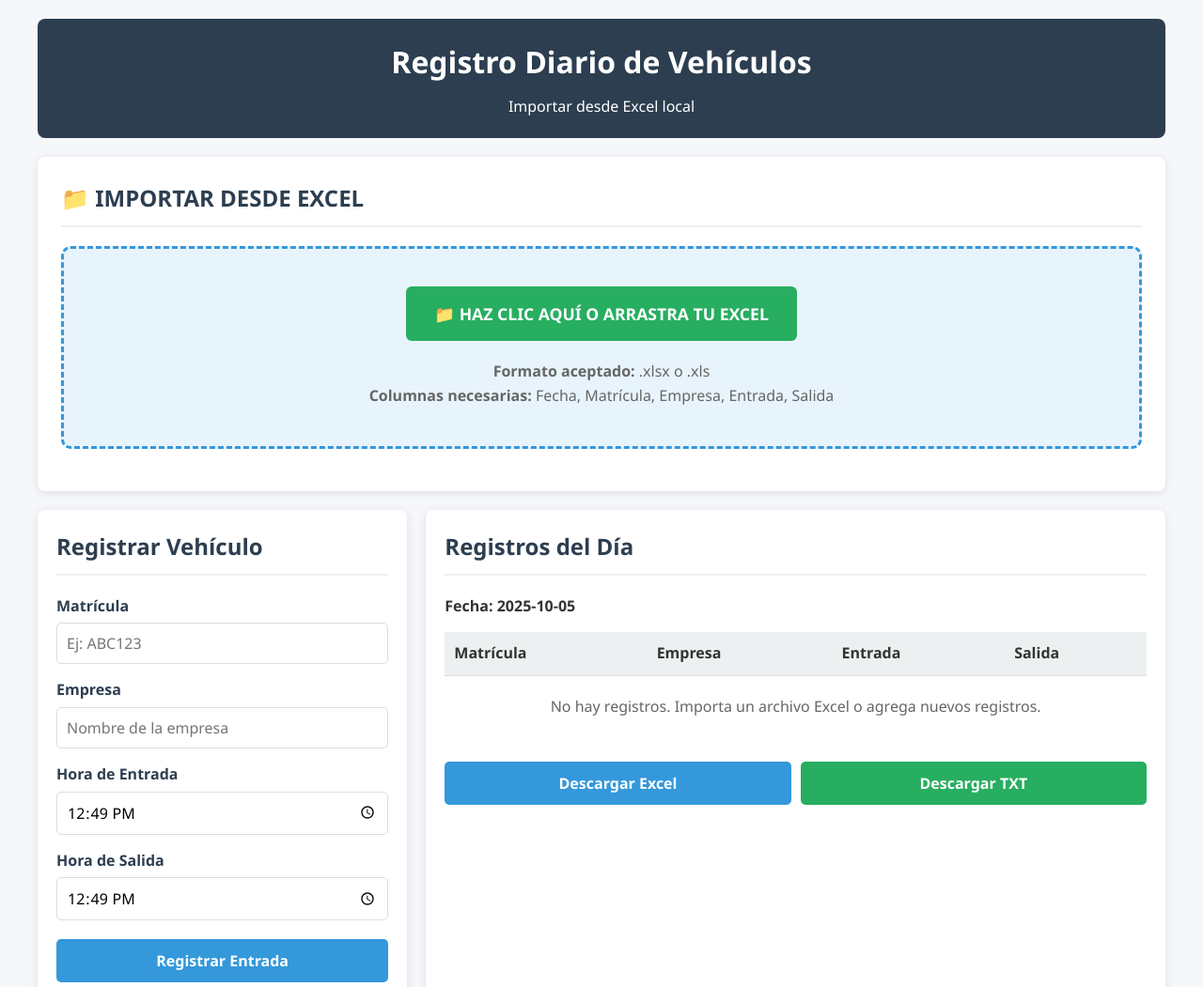
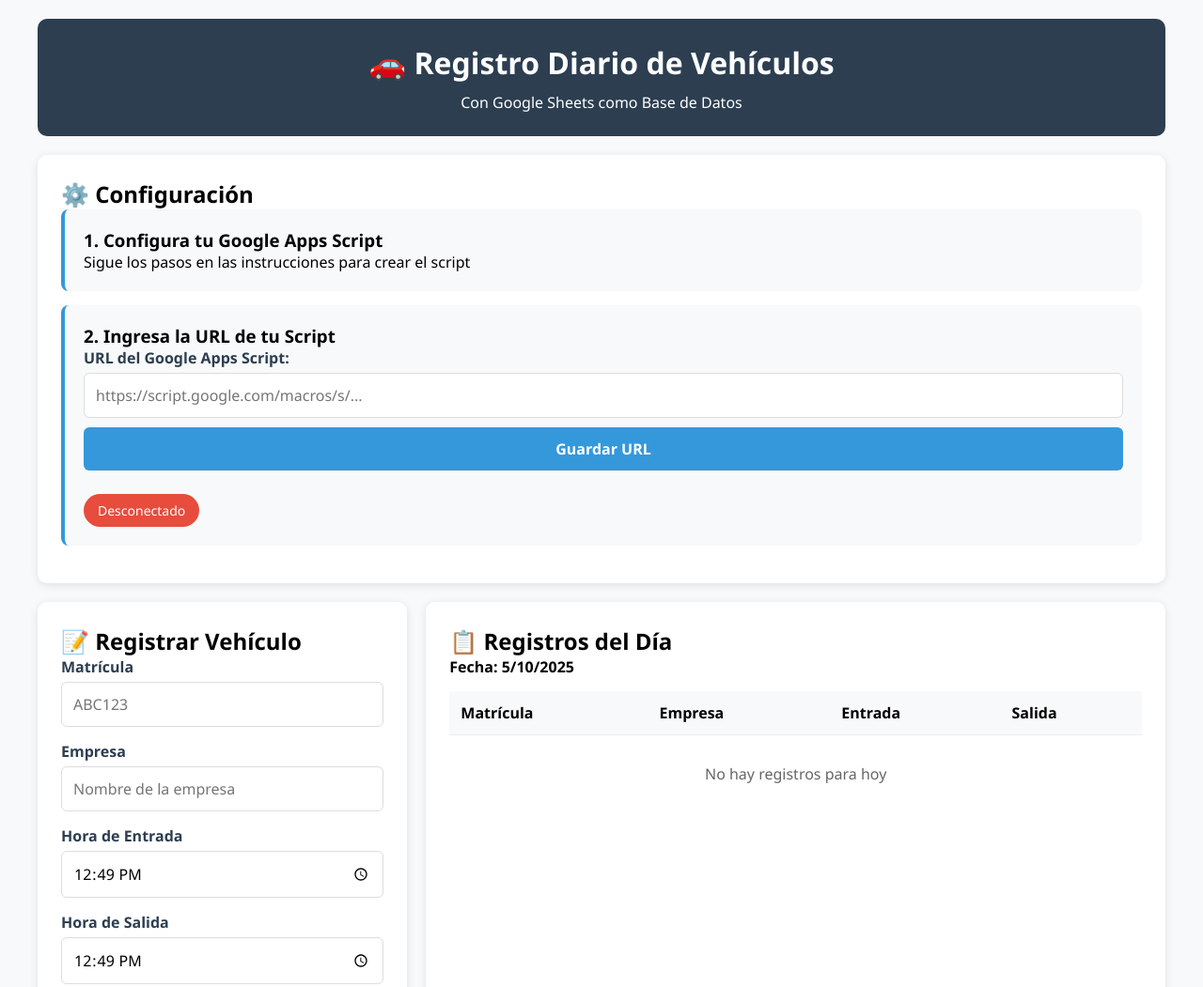
Before and after one commit to Drake-Zerep/registrocoches, a plain HTML site: page index.html in a window 1280 px wide. Shown: the top 1051 px of the page at 94% size. Drawn offline with Linux system fonts and the light colour scheme.

Commit message:
Actualizado Google Sheets
1.3

```diff
--- a/index.html
+++ b/index.html
@@ -3,9 +3,16 @@
 <head>
     <meta charset="UTF-8">
     <meta name="viewport" content="width=device-width, initial-scale=1.0">
-    <title>Registro Vehículos - Importar Excel</title>
-    <script src="https://cdnjs.cloudflare.com/ajax/libs/xlsx/0.18.5/xlsx.full.min.js"></script>
+    <title>Registro Vehículos - Google Sheets</title>
     <style>
+        :root {
+            --primary: #2c3e50;
+            --secondary: #3498db;
+            --success: #27ae60;
+            --danger: #e74c3c;
+            --warning: #f39c12;
+        }
+
         * {
             box-sizing: border-box;
             margin: 0;
@@ -14,9 +21,7 @@
         }
 
         body {
-            background-color: #f5f7fa;
-            color: #333;
-            line-height: 1.6;
+            background: #f8f9fa;
             padding: 20px;
         }
 
@@ -26,80 +31,80 @@
         }
 
         header {
-            background-color: #2c3e50;
+            background: var(--primary);
             color: white;
-            padding: 20px;
+            padding: 25px;
+            border-radius: 10px;
             text-align: center;
-            border-radius: 8px;
             margin-bottom: 20px;
         }
 
         h1 {
-            font-size: 2rem;
             margin-bottom: 10px;
         }
 
-        .import-section {
-            background-color: white;
+        .config-section {
+            background: white;
             padding: 25px;
-            border-radius: 8px;
+            border-radius: 10px;
             margin-bottom: 20px;
             box-shadow: 0 2px 10px rgba(0,0,0,0.1);
         }
 
-        .section-title {
-            color: #2c3e50;
-            margin-bottom: 20px;
-            padding-bottom: 10px;
-            border-bottom: 2px solid #ecf0f1;
+        .config-step {
+            background: #f8f9fa;
+            padding: 20px;
+            border-radius: 8px;
+            margin-bottom: 15px;
+            border-left: 4px solid var(--secondary);
         }
 
-        /* ESTILOS PARA EL ÁREA DE IMPORTACIÓN - MÁS VISIBLE */
-        .file-upload {
-            border: 3px dashed #3498db;
-            border-radius: 10px;
-            padding: 40px 20px;
-            text-align: center;
-            margin-bottom: 20px;
-            background-color: #e8f4fc;
-            transition: all 0.3s;
-            cursor: pointer;
+        .form-group {
+            margin-bottom: 15px;
         }
 
-        .file-upload:hover {
-            border-color: #2980b9;
-            background-color: #d6eaf8;
+        label {
+            display: block;
+            margin-bottom: 5px;
+            font-weight: 600;
+            color: var(--primary);
         }
 
-        .file-upload.dragover {
-            border-color: #27ae60;
-            background-color: #d5f4e6;
+        input, button {
+            width: 100%;
+            padding: 12px;
+            border: 1px solid #ddd;
+            border-radius: 6px;
+            font-size: 16px;
         }
 
-        .file-input {
-            display: none;
+        input:focus {
+            outline: none;
+            border-color: var(--secondary);
         }
 
-        .file-label {
-            display: inline-block;
-            padding: 15px 30px;
-            background-color: #27ae60;
-            color: white;
+        .btn {
+            padding: 12px 20px;
+            border: none;
             border-radius: 6px;
-            font-weight: bold;
-            font-size: 1.1rem;
             cursor: pointer;
-            transition: background-color 0.3s;
+            font-weight: 600;
+            transition: all 0.3s;
         }
 
-        .file-label:hover {
-            background-color: #219955;
+        .btn-primary {
+            background: var(--secondary);
+            color: white;
         }
 
-        .file-info {
-            margin-top: 15px;
-            color: #666;
-            font-size: 1rem;
+        .btn-success {
+            background: var(--success);
+            color: white;
+        }
+
+        .btn-danger {
+            background: var(--danger);
+            color: white;
         }
 
         .main-content {
@@ -115,53 +120,10 @@
         }
 
         .form-section, .records-section {
-            background-color: white;
-            padding: 20px;
-            border-radius: 8px;
+            background: white;
+            padding: 25px;
+            border-radius: 10px;
             box-shadow: 0 2px 10px rgba(0,0,0,0.1);
-        }
-
-        .form-group {
-            margin-bottom: 15px;
-        }
-
-        label {
-            display: block;
-            margin-bottom: 5px;
-            font-weight: 600;
-            color: #2c3e50;
-        }
-
-        input, button {
-            width: 100%;
-            padding: 10px;
-            border: 1px solid #ddd;
-            border-radius: 5px;
-            font-size: 1rem;
-        }
-
-        .btn {
-            padding: 12px 20px;
-            border: none;
-            border-radius: 5px;
-            cursor: pointer;
-            font-weight: 600;
-            margin: 5px 0;
-        }
-
-        .btn-primary {
-            background-color: #3498db;
-            color: white;
-        }
-
-        .btn-success {
-            background-color: #27ae60;
-            color: white;
-        }
-
-        .btn-danger {
-            background-color: #e74c3c;
-            color: white;
         }
 
         .records-table {
@@ -171,14 +133,32 @@
         }
 
         .records-table th, .records-table td {
-            padding: 10px;
+            padding: 12px;
             text-align: left;
-            border-bottom: 1px solid #ddd;
+            border-bottom: 1px solid #eee;
         }
 
         .records-table th {
-            background-color: #ecf0f1;
+            background: #f8f9fa;
             font-weight: 600;
+        }
+
+        .status {
+            padding: 8px 15px;
+            border-radius: 20px;
+            font-size: 14px;
+            margin-top: 10px;
+            display: inline-block;
+        }
+
+        .status.connected {
+            background: var(--success);
+            color: white;
+        }
+
+        .status.disconnected {
+            background: var(--danger);
+            color: white;
         }
 
         .notification {
@@ -186,51 +166,54 @@
             top: 20px;
             right: 20px;
             padding: 15px 20px;
-            border-radius: 5px;
+            border-radius: 6px;
             color: white;
             font-weight: 600;
             z-index: 1000;
         }
 
         .notification.success {
-            background-color: #27ae60;
+            background: var(--success);
         }
 
         .notification.error {
-            background-color: #e74c3c;
+            background: var(--danger);
         }
     </style>
 </head>
 <body>
     <div class="container">
         <header>
-            <h1>Registro Diario de Vehículos</h1>
-            <p>Importar desde Excel local</p>
+            <h1>🚗 Registro Diario de Vehículos</h1>
+            <p>Con Google Sheets como Base de Datos</p>
         </header>
 
-        <!-- 🟢 ¡ESTA ES EL ÁREA PARA ARRASTRAR EXCEL! -->
-        <div class="import-section">
-            <h2 class="section-title">📁 IMPORTAR DESDE EXCEL</h2>
+        <div class="config-section">
+            <h2>⚙️ Configuración</h2>
 
-            <div class="file-upload" id="file-upload">
-                <input type="file" id="excel-file" class="file-input" accept=".xlsx, .xls">
-                <label for="excel-file" class="file-label">
-                    📁 HAZ CLIC AQUÍ O ARRASTRA TU EXCEL
-                </label>
-                <div class="file-info">
-                    <strong>Formato aceptado:</strong> .xlsx o .xls<br>
-                    <strong>Columnas necesarias:</strong> Fecha, Matrícula, Empresa, Entrada, Salida
+            <div class="config-step">
+                <h3>1. Configura tu Google Apps Script</h3>
+                <p>Sigue los pasos en las instrucciones para crear el script</p>
             </div>
+
+            <div class="config-step">
+                <h3>2. Ingresa la URL de tu Script</h3>
+                <div class="form-group">
+                    <label>URL del Google Apps Script:</label>
+                    <input type="text" id="script-url" placeholder="https://script.google.com/macros/s/...">
+                    <button id="save-url" class="btn btn-primary" style="margin-top: 10px;">Guardar URL</button>
+                </div>
+                <div id="connection-status" class="status disconnected">Desconectado</div>
             </div>
         </div>
 
         <div class="main-content">
             <div class="form-section">
-                <h2 class="section-title">Registrar Vehículo</h2>
+                <h2>📝 Registrar Vehículo</h2>
                 <form id="vehicle-form">
                     <div class="form-group">
                         <label for="plate">Matrícula</label>
-                        <input type="text" id="plate" placeholder="Ej: ABC123" required>
+                        <input type="text" id="plate" placeholder="ABC123" required>
                     </div>
 
                     <div class="form-group">
@@ -254,9 +237,9 @@
             </div>
 
             <div class="records-section">
-                <h2 class="section-title">Registros del Día</h2>
+                <h2>📋 Registros del Día</h2>
                 <div id="current-date" style="margin-bottom: 15px; font-weight: 600;"></div>
-                <div class="table-container">
+
                 <table class="records-table">
                     <thead>
                         <tr>
@@ -269,14 +252,8 @@
                     <tbody id="records-body">
                     </tbody>
                 </table>
-                    <div id="no-records-message" style="text-align: center; padding: 20px; color: #666;">
-                        No hay registros. Importa un archivo Excel o agrega nuevos registros.
-                    </div>
-                </div>
-
-                <div style="margin-top: 20px; display: flex; gap: 10px;">
-                    <button id="export-excel" class="btn btn-primary">Descargar Excel</button>
-                    <button id="export-txt" class="btn btn-success">Descargar TXT</button>
+                <div id="no-records" style="text-align: center; padding: 30px; color: #666;">
+                    No hay registros para hoy
                 </div>
             </div>
         </div>
@@ -285,8 +262,177 @@
     <div id="notification" class="notification" style="display: none;"></div>
 
     <script>
-        // Código JavaScript simplificado para la funcionalidad básica
-        let VEHICLE_DATA = { records: [], companies: {} };
+        // Configuración
+        let SCRIPT_URL = localStorage.getItem('google_script_url') || '';
+
+        // Elementos DOM
+        const scriptUrlInput = document.getElementById('script-url');
+        const saveUrlBtn = document.getElementById('save-url');
+        const statusDiv = document.getElementById('connection-status');
+        const vehicleForm = document.getElementById('vehicle-form');
+        const registerExitBtn = document.getElementById('register-exit');
+        const recordsBody = document.getElementById('records-body');
+        const noRecordsDiv = document.getElementById('no-records');
+        const currentDateDiv = document.getElementById('current-date');
+
+        // Inicializar
+        function init() {
+            scriptUrlInput.value = SCRIPT_URL;
+            updateConnectionStatus();
+            setCurrentDateTime();
+
+            if (SCRIPT_URL) {
+                loadTodayRecords();
+            }
+
+            // Event listeners
+            saveUrlBtn.addEventListener('click', saveScriptUrl);
+            vehicleForm.addEventListener('submit', handleFormSubmit);
+            registerExitBtn.addEventListener('click', handleExitRegistration);
+        }
+
+        function setCurrentDateTime() {
+            const now = new Date();
+            const dateStr = now.toLocaleDateString('es-ES');
+            const timeStr = now.toTimeString().slice(0, 5);
+
+            currentDateDiv.textContent = `Fecha: ${dateStr}`;
+            document.getElementById('entry-time').value = timeStr;
+            document.getElementById('exit-time').value = timeStr;
+        }
+
+        function saveScriptUrl() {
+            SCRIPT_URL = scriptUrlInput.value.trim();
+            if (!SCRIPT_URL) {
+                showNotification('Ingresa una URL válida', 'error');
+                return;
+            }
+
+            localStorage.setItem('google_script_url', SCRIPT_URL);
+            updateConnectionStatus();
+            showNotification('URL guardada correctamente');
+            loadTodayRecords();
+        }
+
+        function updateConnectionStatus() {
+            if (SCRIPT_URL) {
+                statusDiv.textContent = 'Conectado';
+                statusDiv.className = 'status connected';
+            } else {
+                statusDiv.textContent = 'Desconectado';
+                statusDiv.className = 'status disconnected';
+            }
+        }
+
+        async function callGoogleScript(action, data = {}) {
+            if (!SCRIPT_URL) {
+                showNotification('Configura primero la URL del script', 'error');
+                return null;
+            }
+
+            try {
+                const response = await fetch(SCRIPT_URL, {
+                    method: 'POST',
+                    headers: {
+                        'Content-Type': 'application/json',
+                    },
+                    body: JSON.stringify({
+                        action: action,
+                        ...data
+                    })
+                });
+
+                const result = await response.json();
+                return result;
+            } catch (error) {
+                console.error('Error:', error);
+                showNotification('Error de conexión', 'error');
+                return null;
+            }
+        }
+
+        async function loadTodayRecords() {
+            const today = new Date().toISOString().split('T')[0];
+            const result = await callGoogleScript('getRecords', { date: today });
+
+            if (result && result.success) {
+                displayRecords(result.records);
+            } else if (result) {
+                showNotification(result.error || 'Error cargando registros', 'error');
+            }
+        }
+
+        function displayRecords(records) {
+            recordsBody.innerHTML = '';
+
+            if (records.length === 0) {
+                noRecordsDiv.style.display = 'block';
+                return;
+            }
+
+            noRecordsDiv.style.display = 'none';
+
+            records.forEach(record => {
+                const row = document.createElement('tr');
+                row.innerHTML = `
+                    <td>${record.plate}</td>
+                    <td>${record.company}</td>
+                    <td>${record.entryTime}</td>
+                    <td>${record.exitTime || '--:--'}</td>
+                `;
+                recordsBody.appendChild(row);
+            });
+        }
+
+        async function handleFormSubmit(e) {
+            e.preventDefault();
+
+            const plate = document.getElementById('plate').value.toUpperCase();
+            const company = document.getElementById('company').value;
+            const entryTime = document.getElementById('entry-time').value;
+
+            const result = await callGoogleScript('addRecord', {
+                date: new Date().toISOString().split('T')[0],
+                plate: plate,
+                company: company,
+                entryTime: entryTime
+            });
+
+            if (result && result.success) {
+                showNotification('Entrada registrada correctamente');
+                document.getElementById('plate').value = '';
+                document.getElementById('company').value = '';
+                setCurrentDateTime();
+                loadTodayRecords();
+            } else if (result) {
+                showNotification(result.error, 'error');
+            }
+        }
+
+        async function handleExitRegistration() {
+            const plate = document.getElementById('plate').value.toUpperCase();
+            const exitTime = document.getElementById('exit-time').value;
+
+            if (!plate) {
+                showNotification('Ingresa una matrícula', 'error');
+                return;
+            }
+
+            const result = await callGoogleScript('updateExit', {
+                date: new Date().toISOString().split('T')[0],
+                plate: plate,
+                exitTime: exitTime
+            });
+
+            if (result && result.success) {
+                showNotification('Salida registrada correctamente');
+                document.getElementById('plate').value = '';
+                setCurrentDateTime();
+                loadTodayRecords();
+            } else if (result) {
+                showNotification(result.error, 'error');
+            }
+        }
 
         function showNotification(message, type = 'success') {
             const notification = document.getElementById('notification');
@@ -299,64 +445,8 @@
             }, 3000);
         }
 
-        function getCurrentDate() {
-            return new Date().toISOString().split('T')[0];
-        }
-
-        function getCurrentTime() {
-            return new Date().toTimeString().slice(0, 5);
-        }
-
-        // Configurar el área de arrastre
-        const fileUpload = document.getElementById('file-upload');
-        const fileInput = document.getElementById('excel-file');
-
-        fileUpload.addEventListener('click', () => {
-            fileInput.click();
-        });
-
-        fileUpload.addEventListener('dragover', (e) => {
-            e.preventDefault();
-            fileUpload.classList.add('dragover');
-        });
-
-        fileUpload.addEventListener('dragleave', () => {
-            fileUpload.classList.remove('dragover');
-        });
-
-        fileUpload.addEventListener('drop', (e) => {
-            e.preventDefault();
-            fileUpload.classList.remove('dragover');
-            const files = e.dataTransfer.files;
-            if (files.length > 0) {
-                handleExcelFile(files[0]);
-            }
-        });
-
-        fileInput.addEventListener('change', (e) => {
-            if (e.target.files.length > 0) {
-                handleExcelFile(e.target.files[0]);
-            }
-        });
-
-        function handleExcelFile(file) {
-            if (!file.name.match(/\.(xlsx|xls)$/)) {
-                showNotification('Por favor, selecciona un archivo Excel (.xlsx o .xls)', 'error');
-                return;
-            }
-
-            showNotification(`Procesando archivo: ${file.name}`, 'success');
-            // Aquí iría el código para procesar el Excel
-            // Por ahora simulamos que se importaron datos
-            setTimeout(() => {
-                showNotification('Archivo Excel procesado correctamente (simulación)', 'success');
-            }, 1000);
-        }
-
-        // Inicializar
-        document.getElementById('entry-time').value = getCurrentTime();
-        document.getElementById('exit-time').value = getCurrentTime();
-        document.getElementById('current-date').textContent = `Fecha: ${getCurrentDate()}`;
+        // Iniciar aplicación
+        document.addEventListener('DOMContentLoaded', init);
     </script>
 </body>
 </html>
```
Lines whose indentation alone changed are shown as unchanged.
